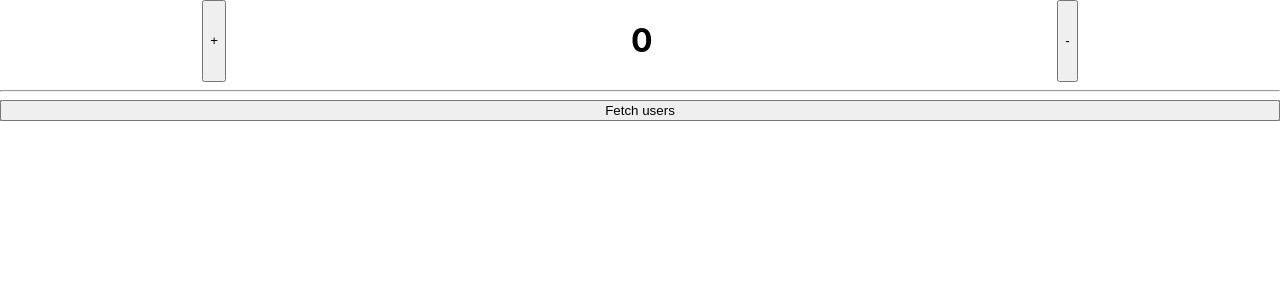
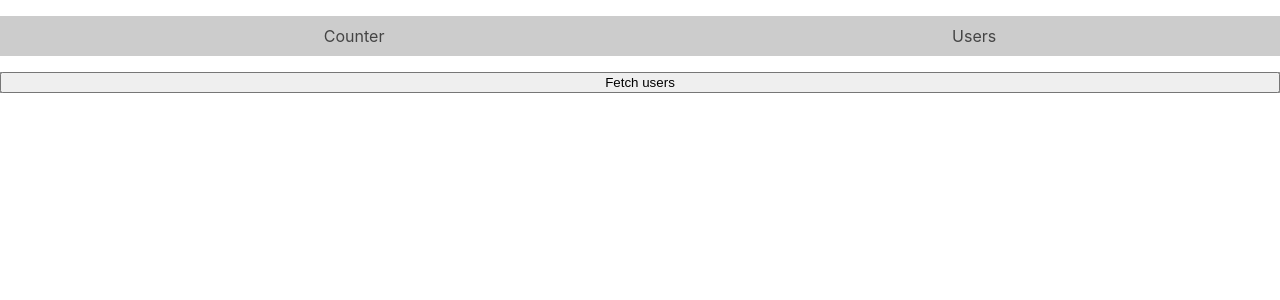
Before and after one commit to rajkharvar/first-react-app, a React (Create React App) app: page /users in a window 1280 px wide. Shown: the top 300 px of the page. Built offline with nearby package versions, Linux system fonts and the light colour scheme.

Commit message:
used react-router

```diff
--- a/package.json
+++ b/package.json
@@ -7,6 +7,7 @@
     "react": "^16.8.6",
     "react-dom": "^16.8.6",
     "react-redux": "^7.1.0",
+    "react-router-dom": "^5.0.1",
     "react-scripts": "3.0.1",
     "redux": "^4.0.1",
     "redux-logger": "^3.0.6",
--- a/src/App.js
+++ b/src/App.js
@@ -1,4 +1,5 @@
 import React, { Component } from 'react';
+import { BrowserRouter as Router, Link, Route } from 'react-router-dom';
 import Counter from './components/Counter.jsx';
 import Users from './components/Users.jsx';
 import { createStore, applyMiddleware } from 'redux';
@@ -34,7 +35,7 @@ const reducer = (state = initState, action) => {
       };
     }
     case 'FETCH_ERROR': {
-      return { ...state, error: action.payload };
+      return { ...state, error: action.payload, fetching: false };
     }
     case 'REMOVE_USERS': {
       return { ...state, users: [], fetched: false };
@@ -51,9 +52,38 @@ class App extends Component {
   render() {
     return (
       <Provider store={store}>
-        <Counter />
-        <hr />
-        <Users />
+        <Router>
+          <ul
+            style={{
+              listStyleType: 'none',
+              backgroundColor: '#ccc',
+              display: 'flex',
+              flexDirection: 'row',
+              justifyContent: 'space-around',
+              paddingTop: '10px',
+              paddingBottom: '10px'
+            }}
+          >
+            <li>
+              <Link
+                style={{ textDecoration: 'none', color: '#444' }}
+                to='/counter'
+              >
+                Counter
+              </Link>
+            </li>
+            <li>
+              <Link
+                style={{ textDecoration: 'none', color: '#444' }}
+                to='/users'
+              >
+                Users
+              </Link>
+            </li>
+          </ul>
+          <Route path='/counter' component={Counter} />
+          <Route path='/users' component={Users} />
+        </Router>
       </Provider>
     );
   }
--- a/src/components/Users.jsx
+++ b/src/components/Users.jsx
@@ -27,6 +27,7 @@ class Users extends Component {
         {this.props.data.fetched && (
           <button onClick={() => this.props.removeUsers()}>Remove Users</button>
         )}
+        {this.props.data.error && <h4>Something went wrong</h4>}
       </div>
     );
   }
```
Also changed, not shown: 1 other file (tests, documents, lock files or other folders).
